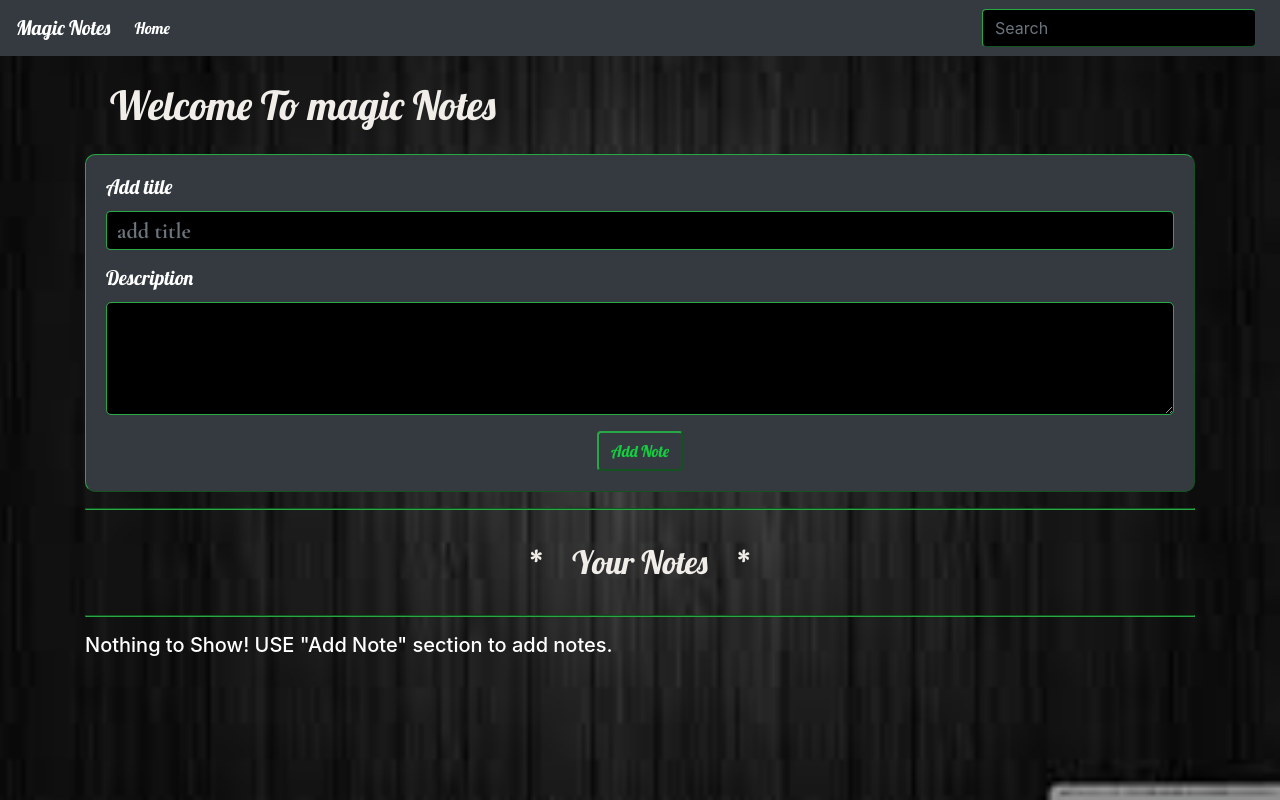
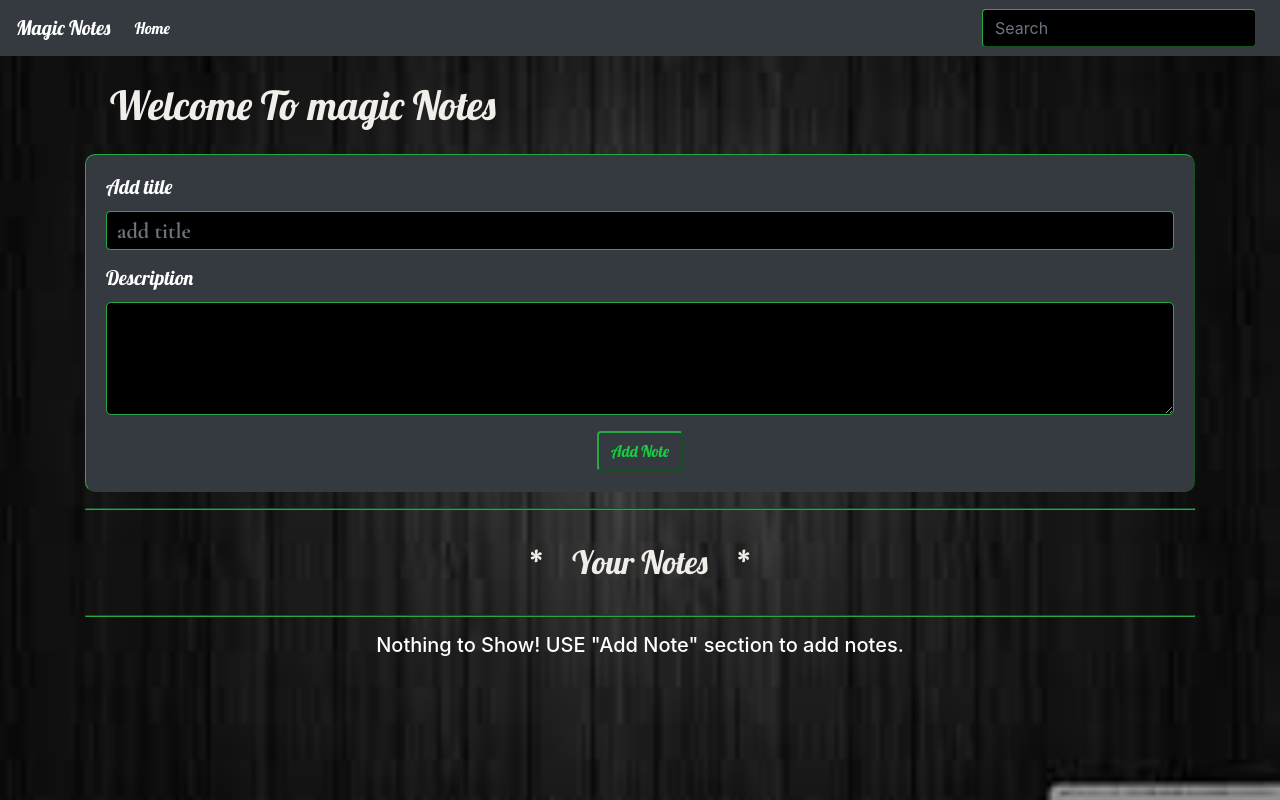
Before and after one commit to Prince3855/MagicNotes, a plain HTML site: page index.html in a window 1280 px wide. Drawn offline with nearby package versions, Linux system fonts and the light colour scheme.

Commit message:
Update style.css

```diff
--- a/style.css
+++ b/style.css
@@ -80,3 +80,9 @@ h5{
     color: white;
     border: 1px outset #28a745;
 }
+#notes{
+    display:flex;
+    justify-content : center;
+    margin :auto;
+    flex-direction :row;
+}
```
